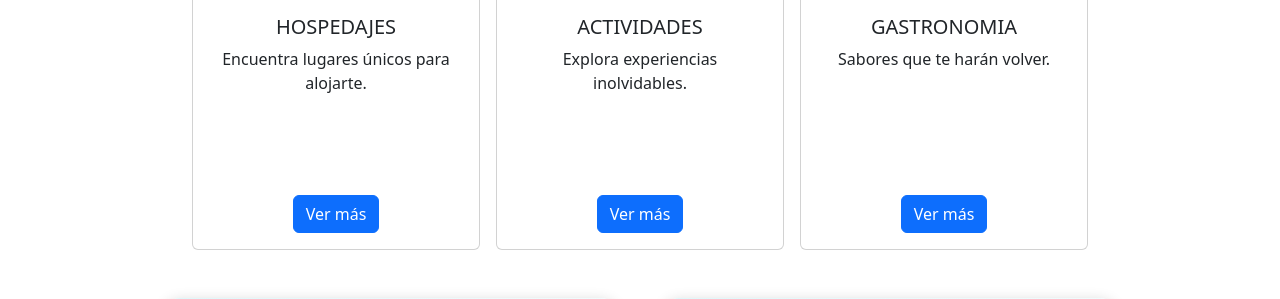
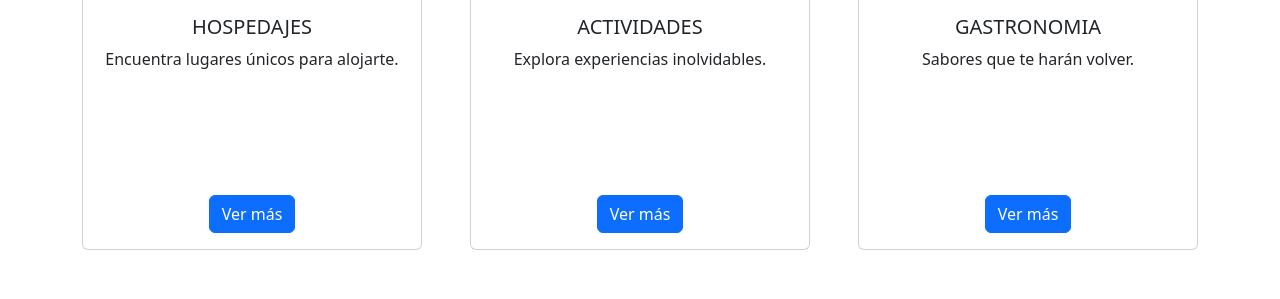
Before and after one commit to BrpbiCC/proyecto, a Django app: page / in a window 1280 px wide. Shown: the part 1132-1431 px from the top of the page. Run offline with Django 5.2, Linux system fonts and the light colour scheme; some libraries are stand-ins or nearby versions.

Commit message:
SE MODIFICA CARD DE 3 SERVICIOS  EN TAMAÑO

```diff
--- a/core/templates/core/inicio.html
+++ b/core/templates/core/inicio.html
@@ -180,10 +180,11 @@
 </div>
 
 
-<!-- CARD ACTIVIDADES -->
+<!-- CARD ACTIVIDADES-->
 <div class="container my-5">
-  <div class="row justify-content-center">
-    <div class="card mx-2" style="width: 18rem;">
+  <div class="row justify-content-center gx-5">
+    <div class="col-md-4 mb-4">
+      <div class="card h-100">
         <img src="https://dynamic-media-cdn.tripadvisor.com/media/photo-o/02/b6/93/3e/hotel-casa-bosque.jpg?w=1200&h=-1&s=1" class="card-img-top" alt="Hospedaje">
         <div class="card-body">
           <h5 class="card-title">HOSPEDAJES</h5>
@@ -191,7 +192,10 @@
           <a href="hospedaje.html" class="btn btn-primary">Ver más</a>
         </div>
       </div>
-    <div class="card mx-2" style="width: 18rem;">
+    </div>
+
+    <div class="col-md-4 mb-4">
+      <div class="card h-100">
         <img src="https://cuponassets.cuponatic-latam.com/backendCl/uploads/imagenes_descuentos/329899/b79621b5351ddf001b5f74e5271e519ae8a71328.XL2.jpg" class="card-img-top" alt="Actividades">
         <div class="card-body">
           <h5 class="card-title">ACTIVIDADES</h5>
@@ -199,7 +203,10 @@
           <a href="actividad.html" class="btn btn-primary">Ver más</a>
         </div>
       </div>
-    <div class="card mx-2" style="width: 18rem;">
+    </div>
+
+    <div class="col-md-4 mb-4">
+      <div class="card h-100">
         <img src="https://www.cajondelmaipo.com/wp-content/uploads/2022/10/restaurantes_cajon_del_maipo.jpg" class="card-img-top" alt="Gastronomía">
         <div class="card-body">
           <h5 class="card-title">GASTRONOMIA</h5>
@@ -209,34 +216,7 @@
       </div>
     </div>
   </div>
-
-<!-- API CLIMA
- <section class="section-clima" >
-<div class="container my-5">
-  <div class="row">
-    <div class="col-md-6">
-      <div class="border p-4 rounded shadow-sm" style="background-color: #f0f8ff;">
-        <h5 class="text-center text-primary">CLIMA ACTUAL</h5>
-        <div id="clima">
-          <p id="ciudad" class="text-center">Cargando ciudad...</p>
-          <p id="temperatura" class="text-center">Cargando temperatura...</p>
-          <p id="descripcion" class="text-center">Cargando descripción...</p>
 </div>
-      </div>
-    </div>
-</div>
-</div>
-</section>
-
-     API MAPA
-<section class="section-ubicacion">
-    <div class="col-md-6">
-      <div class="border p-4 rounded shadow-sm" style="background-color: #f0f8ff;">
-        <h5 class="text-center text-primary">UBICACION EN EL MAPA</h5>
-        <div id="map" style="height: 400px;"></div>
-      </div>
-    </div>
-</section>-->
 
 <section class="section-clima-mapa my-5">
   <div class="container">
```
Also changed, not shown: core/templates/core/hospedaje.html (+19 -28 lines). Lines whose indentation alone changed are shown as unchanged.
